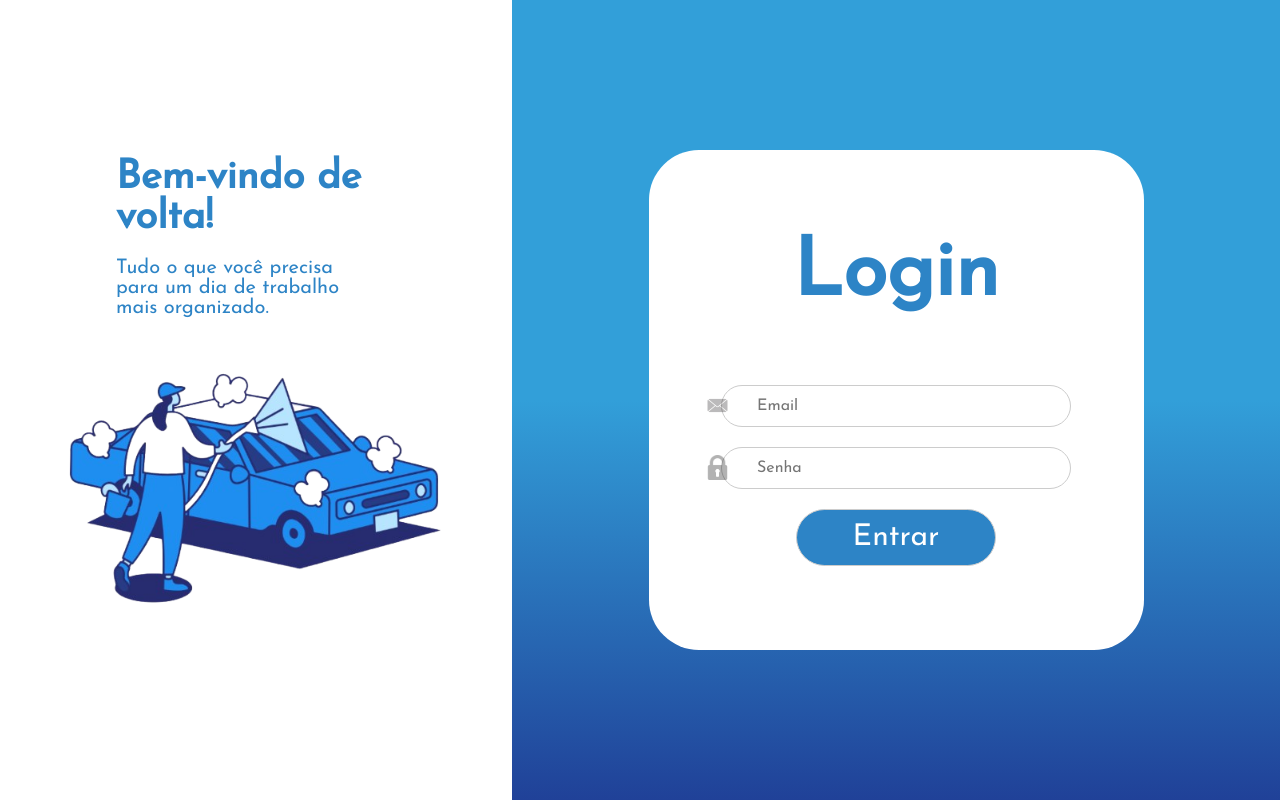
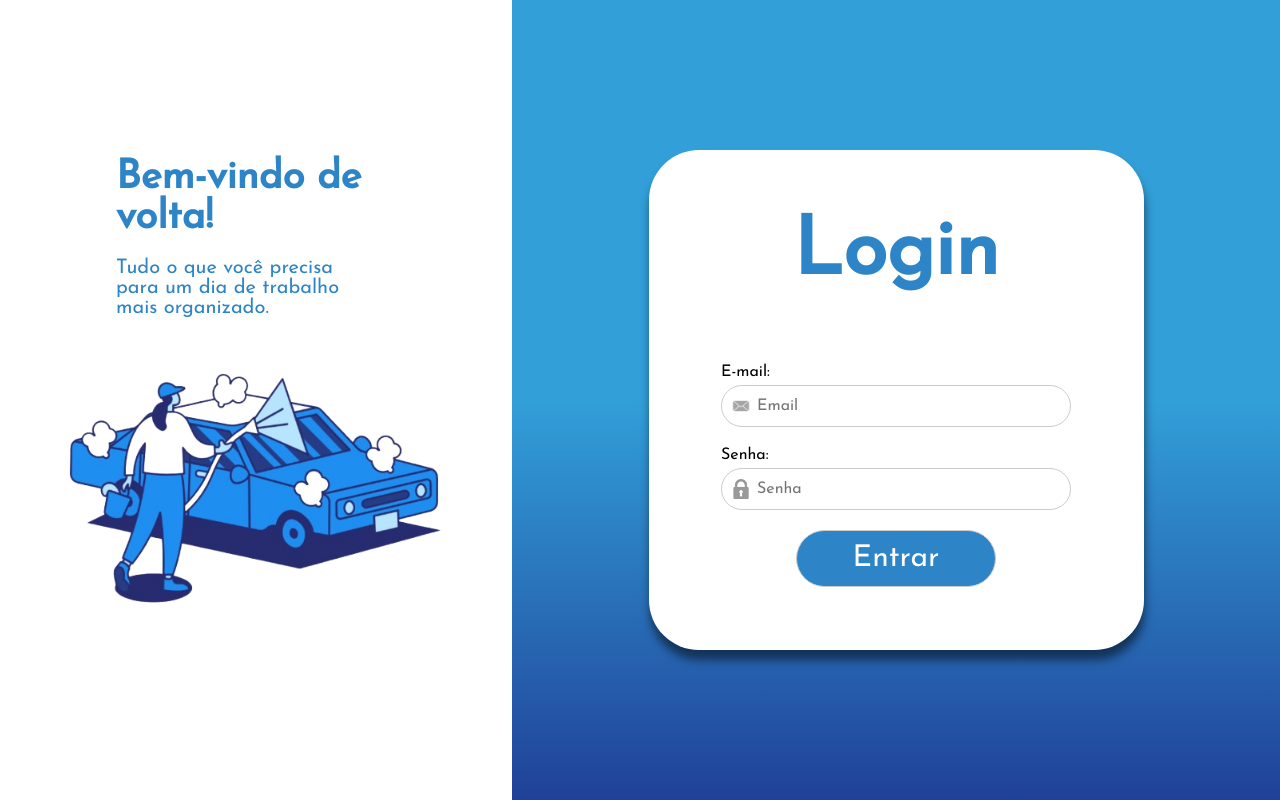
Before and after one commit to cavalcan7te/washControl-CRUD, a PHP site: page / in a window 1280 px wide. Run offline with PHP 8.4, Linux system fonts and the light colour scheme.

Commit message:
implementação do label -  08/06

```diff
--- a/crud/crudWC/index.php
+++ b/crud/crudWC/index.php
@@ -3,7 +3,7 @@
 <head>
     <meta charset="UTF-8">
     <meta name="viewport" content="width=device-width, initial-scale=1.0">
-    <title>Cadastro</title>
+    <title>Login</title>
     <link rel="stylesheet" href="styleLoginFormulario.css">
     <link href="https://fonts.googleapis.com/css2?family=Josefin+Sans&display=swap" rel="stylesheet">
 </head>
@@ -38,13 +38,21 @@
                 ?>
             </div>
             <form action="verify.php" method="post" id="formSR">
-                <div class="camposEicons">
-                    <img src="assets/gmail.webp" alt="Ícone de email" class="iconsLogin">
-                    <input placeholder="Email" type="email" name="email" id="email" class="campoLogin loginPadding">
+                <div class="campoComLabel">
+                    <label for="email">E-mail:</label>
+                    <div class="inputWrapper">
+                        <img src="assets/gmail.webp" alt="Ícone de email" class="iconsLogin">
+                        <input placeholder="Email" type="email" name="email" id="email" class="campoLogin loginPadding">
+                    </div>
                 </div>
-                <div class="camposEicons">
-                    <img src="assets/lock.png" alt="Ícone de senha" class="iconsLogin">
-                    <input placeholder="Senha" type="password" name="senha" id="senha" class="campoLogin loginPadding">
+
+
+                <div class="campoComLabel">
+                    <label for="senha">Senha:</label>
+                    <div class="inputWrapper">
+                        <img src="assets/lock.png" alt="Ícone de senha" class="iconsLogin">
+                        <input placeholder="Senha" type="password" name="senha" id="senha" class="campoLogin loginPadding">
+                    </div>
                 </div>
                 <input type="submit" value="Entrar" class="campoLogin" id="entrarBotao">
 
--- a/crud/crudWC/styleLoginFormulario.css
+++ b/crud/crudWC/styleLoginFormulario.css
@@ -57,6 +57,7 @@ body{
 
 #login{
     background-color: white;
+    box-shadow: 1px 10px 10px rgba(0, 0, 0, 0.5);
     border-radius: 50px;
     height: 500px;
     width: 495px;
@@ -116,19 +117,28 @@ body{
 }
 
 
-.iconsLogin{
-    height: 25px;
-    position: absolute;
-    right: 550px;
-    opacity: 30%;
+.campoComLabel {
+    display: flex;
+    flex-direction: column;
+    gap: 5px;
+    position: relative;
 }
 
-.camposEicons{
-    display: flex;
-    align-items: center;
+.inputWrapper {
+    position: relative;
+    width: fit-content;
 }
 
-.loginPadding{
+.iconsLogin {
+    height: 20px;
+    position: absolute;
+    left: 10px;
+    top: 50%;
+    transform: translateY(-50%);
+    opacity: 0.4;
+}
+
+.loginPadding {
     padding-left: 35px;
 }
 
```
